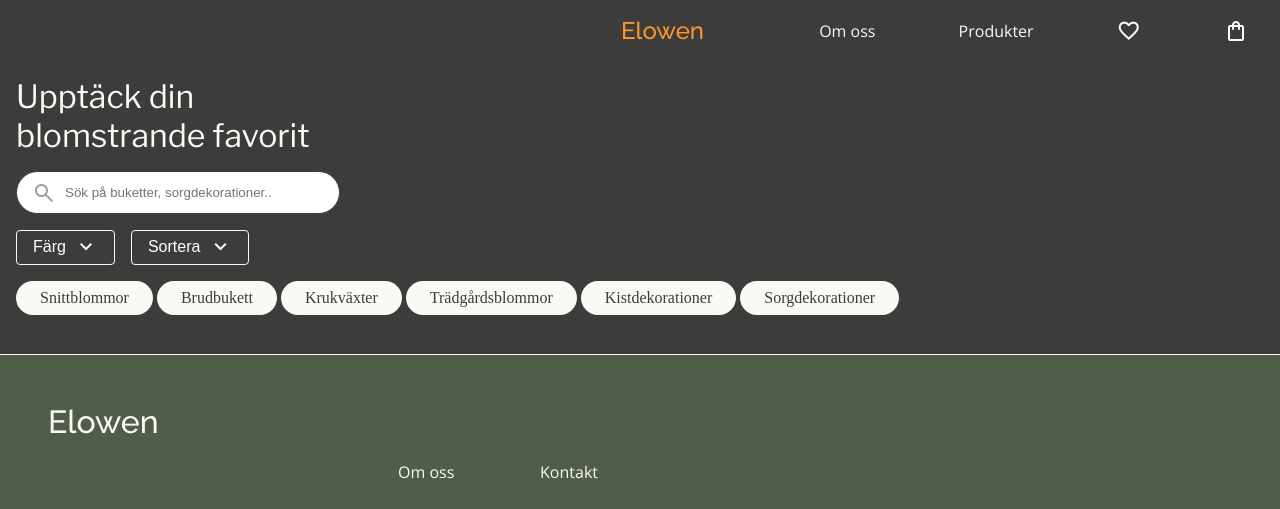
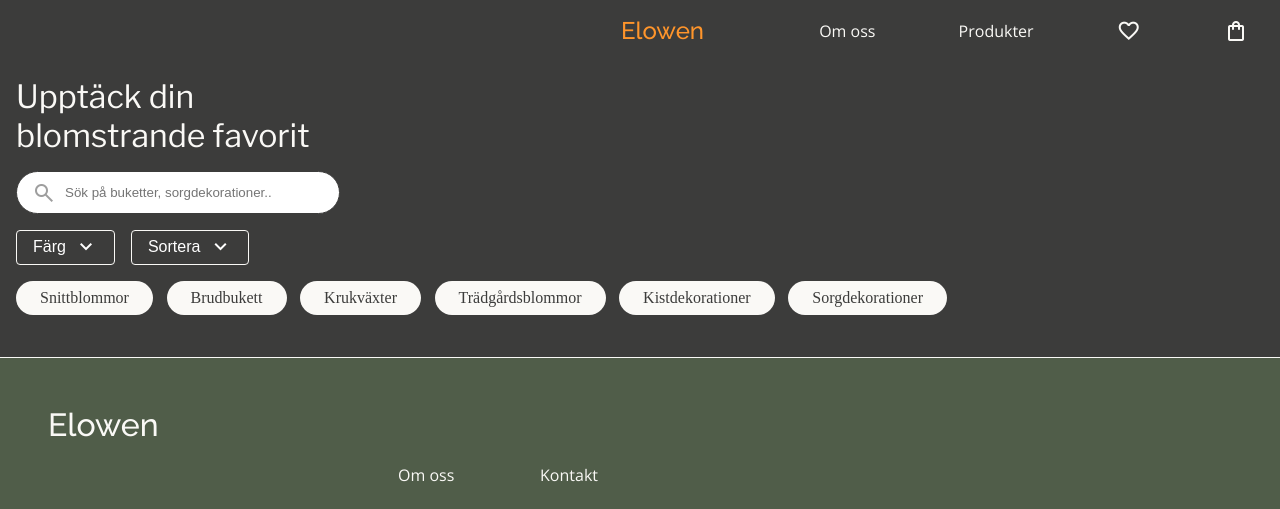
Before and after one commit to fridahenriksen1/labTwo_Elowen, a plain HTML site: page products.html in a window 1280 px wide. Shown: the top 509 px of the page. Drawn offline with nearby package versions, Linux system fonts and the light colour scheme.

Commit message:
margin spacing to the chips

```diff
--- a/sass/layout/_productspage.scss
+++ b/sass/layout/_productspage.scss
@@ -94,8 +94,6 @@
     }
   }
   #categorys {
-  }
-
     .chip {
       + label {
         display: inline-block;
@@ -107,6 +105,8 @@
         font-size: 1rem;
         user-select: none;
         cursor: pointer;
+        margin-right: 0.6rem;
+        margin-bottom: 0.6rem;
       }
 
       &[type="checkbox"] {
@@ -120,3 +120,4 @@
       }
     }
   }
+}
```
Also changed, not shown: sass/style.css, 1 other file. Lines whose indentation alone changed are shown as unchanged.
